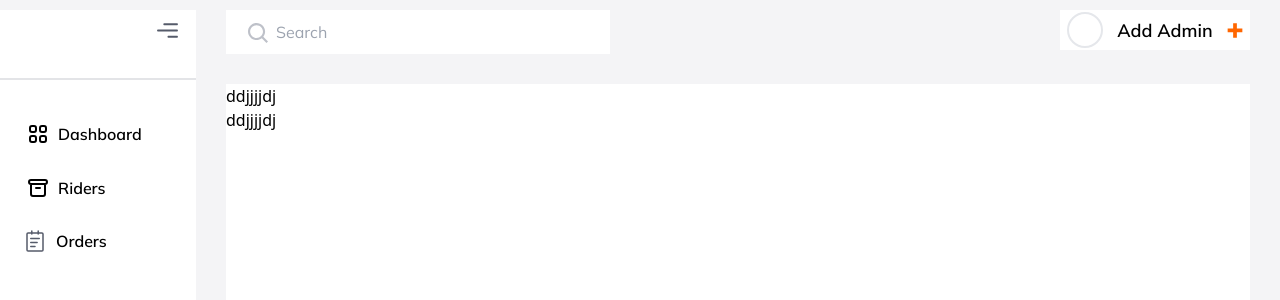
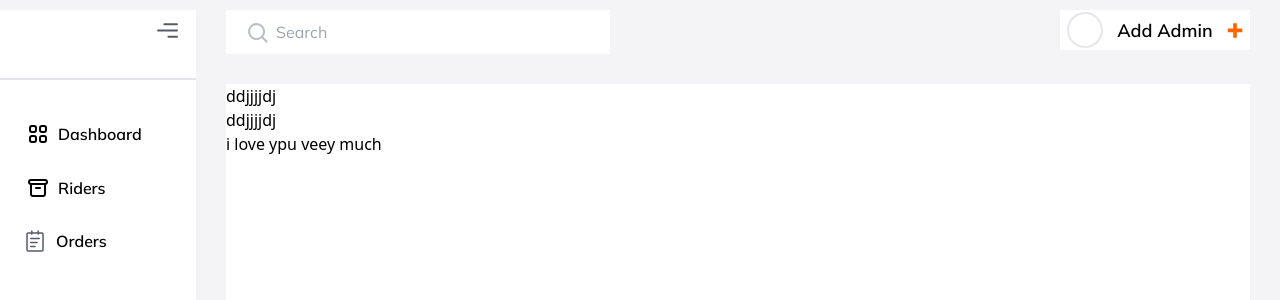
Before and after one commit to chipingo42/Riders, a React (Create React App) app: page / in a window 1280 px wide. Shown: the top 300 px of the page. Built offline with nearby package versions, Linux system fonts and the light colour scheme.

Commit message:
first commit

```diff
--- a/src/Componets/MainDahbord.jsx
+++ b/src/Componets/MainDahbord.jsx
@@ -13,7 +13,7 @@ const MainDahbord = () => {
           <input id='search' type="text" placeholder='Search' className=' w-[30vw] bg-white  pl-[50px] py-[10px] px-[50px] text-[#BEC1C9] placeholder:font-Mulish placeholder:font-[400] placeholder:text-[16px] placeholder:leading-[20px] '/>
         </form>
         <div className='flex justify-evenly space-x-2 items-center w-[190px] h-[40px] bg-white mt-[10px]'>
-          <div className=' w-[36px] h-[36px] border-2 broder-[#FF6600] rounded-full '></div>
+          <div className=' w-[36px] h-[36px] border-2 broder-[#FF6600] rounded-full'></div>
           <h2 className=' font-Mulish font-[600] text-[18px] text-[#000000] '>Add Admin</h2>
           <div>
             <svg width="16" height="15" viewBox="0 0 16 15" fill="none" xmlns="http://www.w3.org/2000/svg">
@@ -25,6 +25,7 @@ const MainDahbord = () => {
       <div className=' w-[80vw] h-[90vh] bg-white my-[30px] '>
         <h1>ddjjjjdj</h1>
         <h1>ddjjjjdj</h1>
+        <h4>i love ypu veey much</h4>
       </div>
     </div>
   )
```
